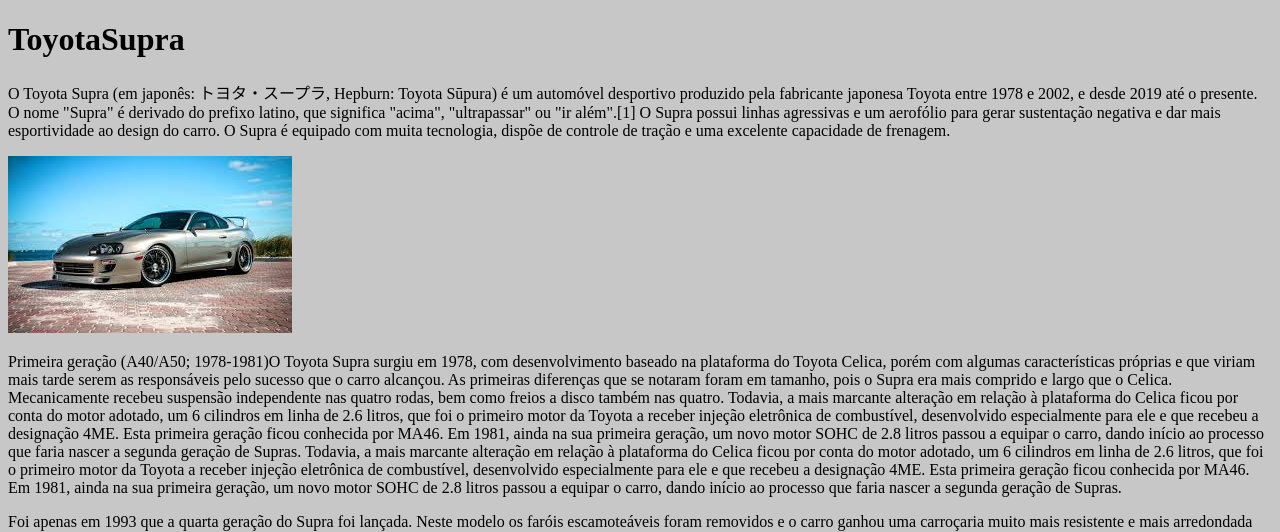
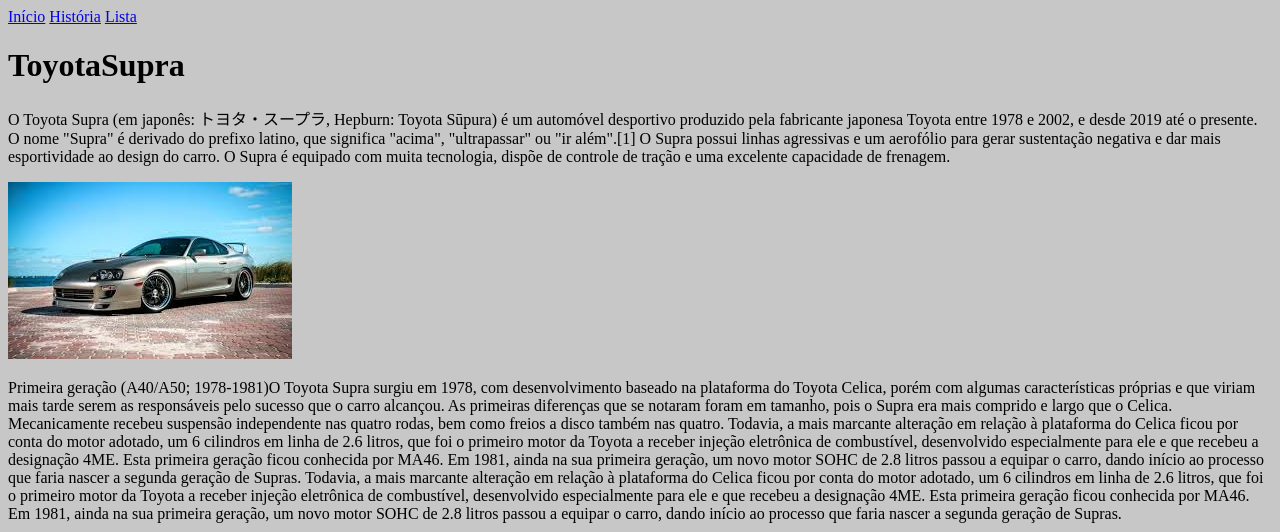
Before and after one commit to VHBaida/GJ_Supra, a plain HTML site: page index.html in a window 1280 px wide. Shown: the top 532 px of the page. Drawn offline with Linux system fonts and the light colour scheme.

Commit message:
Update index.html

```diff
--- a/index.html
+++ b/index.html
@@ -9,6 +9,15 @@
 </head>
 
 <body>
+   <header>
+   <a class="links" href="#">Início</a>
+   <a  class="links" href="#">História</a>
+   <a  class="links" href="#">Lista</a>
+   </header>
+
+    <main>
+
+
     <h1>ToyotaSupra</h1>
     <P>O Toyota Supra (em japonês: トヨタ・スープラ, Hepburn: Toyota Sūpura) é um automóvel desportivo produzido pela fabricante
         japonesa Toyota entre 1978 e 2002, e desde 2019 até o presente. O nome "Supra" é derivado do prefixo latino, que
@@ -102,8 +111,9 @@
 <li>Toyota Supra A80</li>
 <p>Supra mais novo</p>
 <li>Toyota GR Supra 2024</li>
+</ul>
 
+  </main>
 
-</ul>
 </body>
 </html>
```
